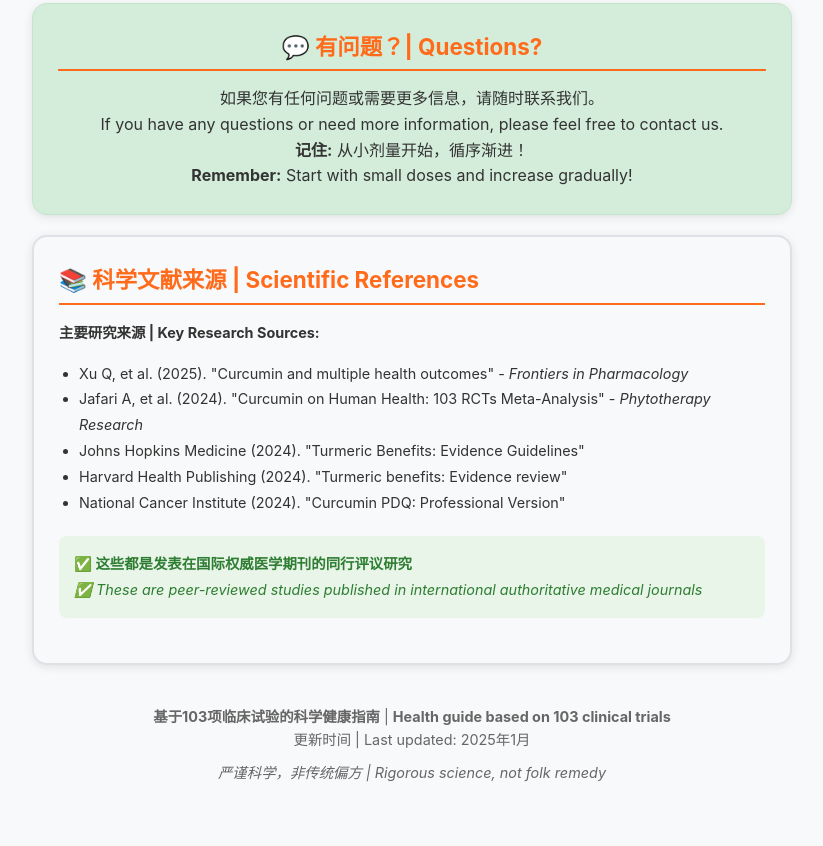
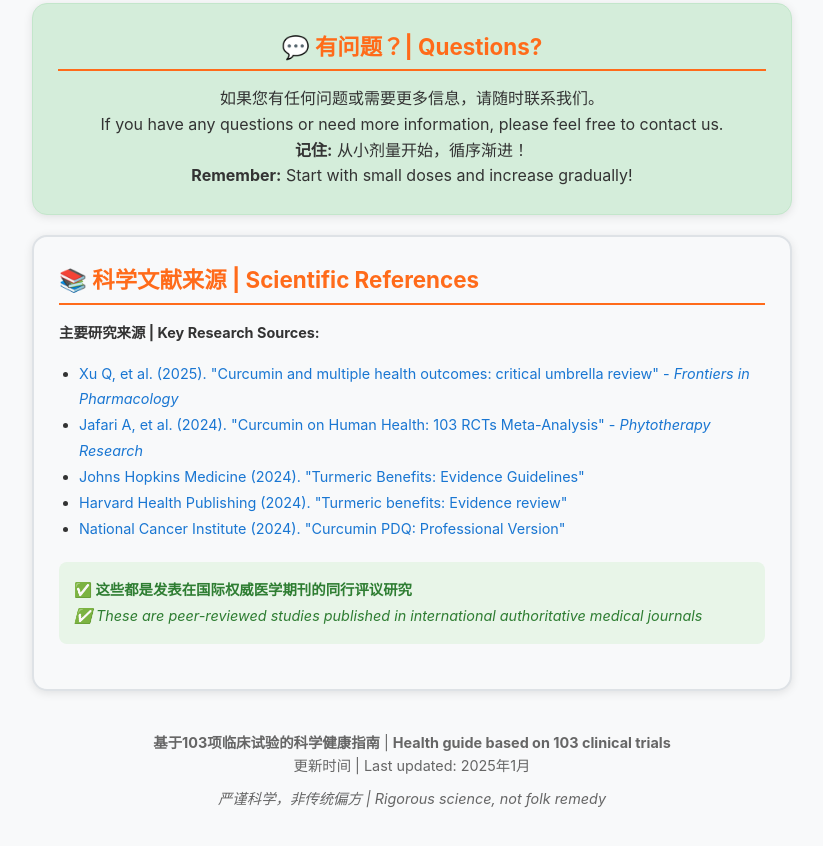
Before and after one commit to chitintim/turmeric, a plain HTML site: page index.html in a window 1280 px wide. Shown: the part 4482-5328 px from the top of the page, without its empty margins (228-1051 px from the left). Before the commit the page ends 5306 px from the top, so only its background shows below. Drawn offline with Linux system fonts and the light colour scheme.

Commit message:
Add clickable links to scientific references
- All research papers now have direct working URLs
- Links to Frontiers in Pharmacology, PubMed, Johns Hopkins, Harvard Health, and National Cancer Institute
- Enhanced credibility with direct access to scientific sources

```diff
--- a/index.html
+++ b/index.html
@@ -480,11 +480,11 @@
             <div style="font-size: 0.9rem; line-height: 1.8;">
                 <p><strong>主要研究来源 | Key Research Sources:</strong></p>
                 <ul style="margin: 15px 0; padding-left: 20px;">
-                    <li>Xu Q, et al. (2025). "Curcumin and multiple health outcomes" - <em>Frontiers in Pharmacology</em></li>
-                    <li>Jafari A, et al. (2024). "Curcumin on Human Health: 103 RCTs Meta-Analysis" - <em>Phytotherapy Research</em></li>
-                    <li>Johns Hopkins Medicine (2024). "Turmeric Benefits: Evidence Guidelines"</li>
-                    <li>Harvard Health Publishing (2024). "Turmeric benefits: Evidence review"</li>
-                    <li>National Cancer Institute (2024). "Curcumin PDQ: Professional Version"</li>
+                    <li><a href="https://www.frontiersin.org/journals/pharmacology/articles/10.3389/fphar.2025.1601204/full" target="_blank" style="color: #1976d2; text-decoration: none;">Xu Q, et al. (2025). "Curcumin and multiple health outcomes: critical umbrella review" - <em>Frontiers in Pharmacology</em></a></li>
+                    <li><a href="https://pubmed.ncbi.nlm.nih.gov/39478418/" target="_blank" style="color: #1976d2; text-decoration: none;">Jafari A, et al. (2024). "Curcumin on Human Health: 103 RCTs Meta-Analysis" - <em>Phytotherapy Research</em></a></li>
+                    <li><a href="https://www.hopkinsmedicine.org/health/wellness-and-prevention/turmeric-benefits" target="_blank" style="color: #1976d2; text-decoration: none;">Johns Hopkins Medicine (2024). "Turmeric Benefits: Evidence Guidelines"</a></li>
+                    <li><a href="https://www.health.harvard.edu/staying-healthy/turmeric-benefits-a-look-at-the-evidence" target="_blank" style="color: #1976d2; text-decoration: none;">Harvard Health Publishing (2024). "Turmeric benefits: Evidence review"</a></li>
+                    <li><a href="https://www.cancer.gov/about-cancer/treatment/cam/hp/curcumin-pdq" target="_blank" style="color: #1976d2; text-decoration: none;">National Cancer Institute (2024). "Curcumin PDQ: Professional Version"</a></li>
                 </ul>
 
                 <div style="background: #e8f5e8; padding: 15px; border-radius: 8px; margin: 20px 0;">
```
